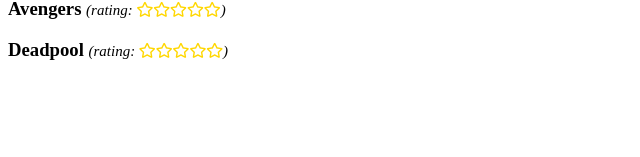
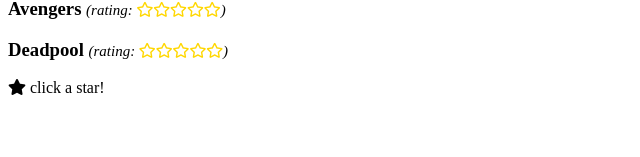
Before and after one commit to prescottbreeden/components_practice, an Angular app: page / in a window 1280 px wide. Shown: the part 143-300 px from the top of the page, without its empty margins (0-640 px from the left). Built offline with nearby package versions, Linux system fonts and the light colour scheme.

Commit message:
added emitter to star ratings and a movie class

```diff
--- a/src/app/app.component.html
+++ b/src/app/app.component.html
@@ -1,5 +1,5 @@
-<h3>Space Balls <span class="small">(rating: <app-favorite></app-favorite>)</span></h3>
-<h3>Caddyshack <span class="small">(rating: <app-favorite></app-favorite>)</span></h3>
-<h3>Three Amigos <span class="small">(rating: <app-favorite></app-favorite>)</span></h3>
-<h3>Avengers <span class="small">(rating: <app-favorite></app-favorite>)</span></h3>
-<h3>Deadpool <span class="small">(rating: <app-favorite></app-favorite>)</span></h3>
+<div class="movies" *ngFor="let movie of movies">
+  <h3>{{ movie.name }} <span class="small">(rating: <app-favorite (change)="onFavoriteChanged($event)"></app-favorite>)</span></h3>
+</div>
+
+<app-test-favorite [isFavorite]="post.isFavorite" (change)="onFavoriteChanged($event)"></app-test-favorite>
--- a/src/app/app.component.ts
+++ b/src/app/app.component.ts
@@ -1,14 +1,32 @@
+import { Movie } from './movie';
 import { Component } from '@angular/core';
-
+import { FavoriteChangedEventArgs } from './test-favorite/test-favorite.component';
 @Component({
   selector: 'app-root',
   templateUrl: './app.component.html',
   styleUrls: ['./app.component.css']
 })
 export class AppComponent {
-  isFavorite = true;
+  SpaceBalls = new Movie('Space Balls');
+  Caddyshack = new Movie('Caddyshack');
+  ThreeAmigos = new Movie('Three Amigos');
+  Avengers = new Movie('Avengers');
+  Deadpool = new Movie('Deadpool');
+  obj: any;
+
+  movies = [
+    this.SpaceBalls,
+    this.Caddyshack,
+    this.ThreeAmigos,
+    this.Avengers,
+    this.Deadpool
+  ];
+
   post = {
     title: 'Title',
     isFavorite: true
   };
+  onFavoriteChanged(eventArgs: FavoriteChangedEventArgs) {
+    console.log(eventArgs);
+  }
 }
--- a/src/app/app.module.ts
+++ b/src/app/app.module.ts
@@ -3,11 +3,13 @@
 
 import { AppComponent } from './app.component';
 import { FavoriteComponent } from './favorite/favorite.component';
+import { TestFavoriteComponent } from './test-favorite/test-favorite.component';
 
 @NgModule({
   declarations: [
     AppComponent,
-    FavoriteComponent
+    FavoriteComponent,
+    TestFavoriteComponent
   ],
   imports: [
     BrowserModule
--- a/src/app/favorite/favorite.component.ts
+++ b/src/app/favorite/favorite.component.ts
@@ -1,4 +1,4 @@
-import { Component, OnInit } from '@angular/core';
+import { Component, OnInit, Output, EventEmitter } from '@angular/core';
 
 @Component({
   selector: 'app-favorite',
@@ -6,24 +6,30 @@
   styleUrls: ['./favorite.component.css']
 })
 export class FavoriteComponent implements OnInit {
-  // isFavorite: boolean;
-  numStars;
+  @Output() change = new EventEmitter();
+  numStars: number;
   oneStar: boolean;
   twoStar: boolean;
   threeStar: boolean;
   fourStar: boolean;
   fiveStar: boolean;
+
   constructor() { }
 
   ngOnInit() {
   }
 
   toggleFavorite($event) {
-    this.numStars = $event.target.attributes.value.value;
-    this.oneStar = ('1' <= this.numStars);
-    this.twoStar = ('2' <= this.numStars);
-    this.threeStar = ('3' <= this.numStars);
-    this.fourStar = ('4' <= this.numStars);
-    this.fiveStar = ('5' <= this.numStars);
+    console.log($event);
+    this.numStars = Number($event.target.attributes.value.value);
+    this.oneStar = (1 <= this.numStars);
+    this.twoStar = (2 <= this.numStars);
+    this.threeStar = (3 <= this.numStars);
+    this.fourStar = (4 <= this.numStars);
+    this.fiveStar = (5 <= this.numStars);
+    this.change.emit({ newRating: this.numStars });
   }
 }
+export interface FavoriteChangedEventArgs {
+  newRating: number;
+}
--- /dev/null
+++ b/src/app/movie.ts
@@ -0,0 +1,17 @@
+export class Movie {
+
+    constructor(private _name: string, private _rating?: number) {
+    }
+
+    get name() {
+        return this._name;
+    }
+
+    get rating() {
+        return this._rating;
+    }
+
+    set rating(rating: number) {
+        this._rating = rating;
+    }
+}
--- /dev/null
+++ b/src/app/test-favorite/test-favorite.component.html
@@ -0,0 +1,5 @@
+<span class="gold">
+  <i class="far fa-star" *ngIf="!isSelected" (click)="toggleFavorite()"></i>
+  <i class="fas fa-star" *ngIf="isSelected" (click)="toggleFavorite()"></i>
+  click a star!
+</span>
--- /dev/null
+++ b/src/app/test-favorite/test-favorite.component.ts
@@ -0,0 +1,25 @@
+import { Component, OnInit, Input, Output, EventEmitter } from '@angular/core';
+
+@Component({
+  selector: 'app-test-favorite',
+  templateUrl: './test-favorite.component.html',
+  styleUrls: ['./test-favorite.component.css']
+})
+export class TestFavoriteComponent implements OnInit {
+// tslint:disable-next-line:no-input-rename
+@Input('isFavorite') isSelected: boolean;
+@Output() change = new EventEmitter();
+
+constructor() { }
+
+  ngOnInit() {
+  }
+
+  toggleFavorite() {
+    this.isSelected = !this.isSelected;
+    this.change.emit({ newValue: this.isSelected });
+  }
+}
+export interface FavoriteChangedEventArgs {
+  newValue: boolean;
+}
```
Also changed, not shown: src/app/app.component.css (line endings or trailing spaces), src/app/test-favorite/test-favorite.component.css (added), 1 other file (tests, documents, lock files or other folders).
